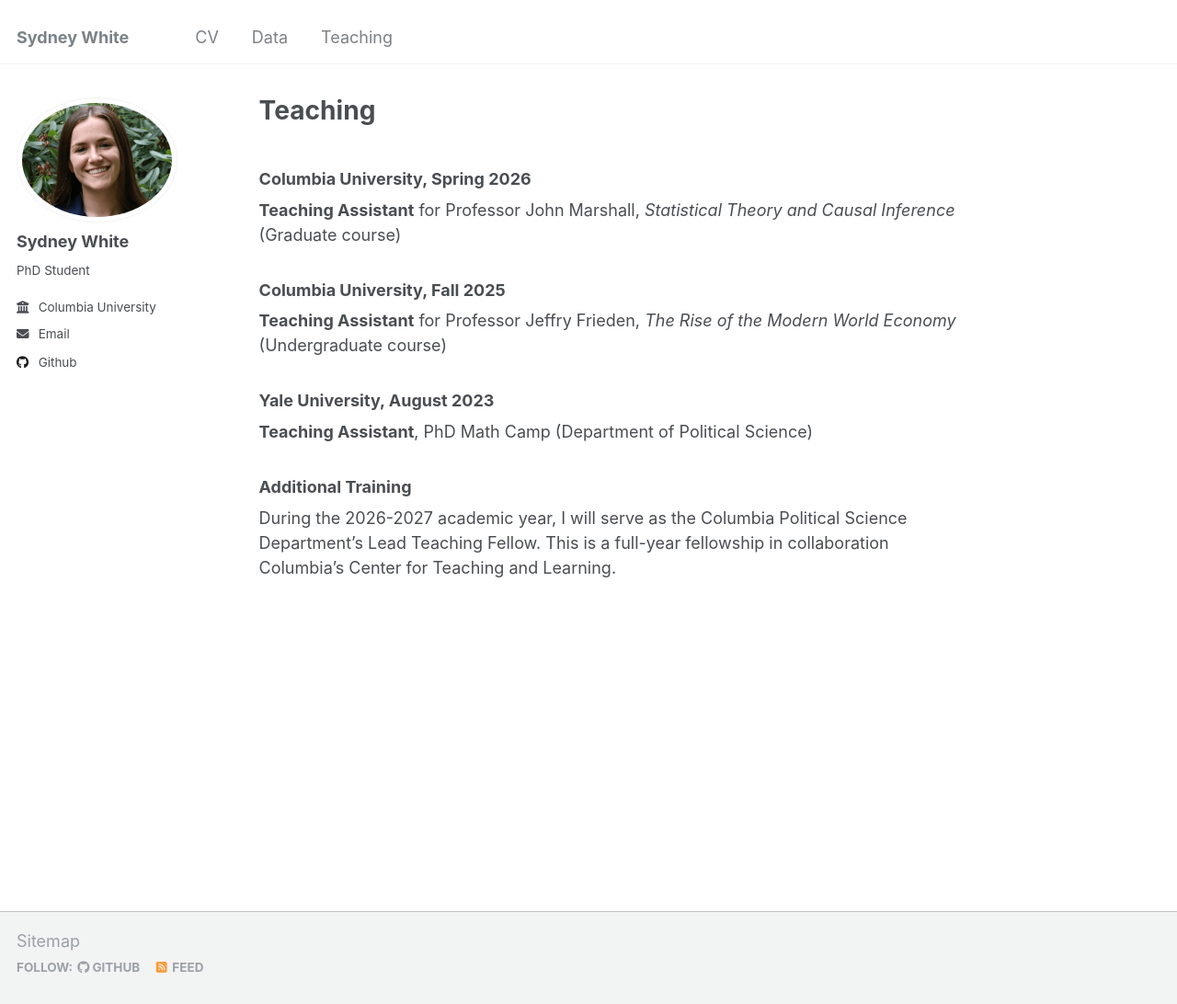
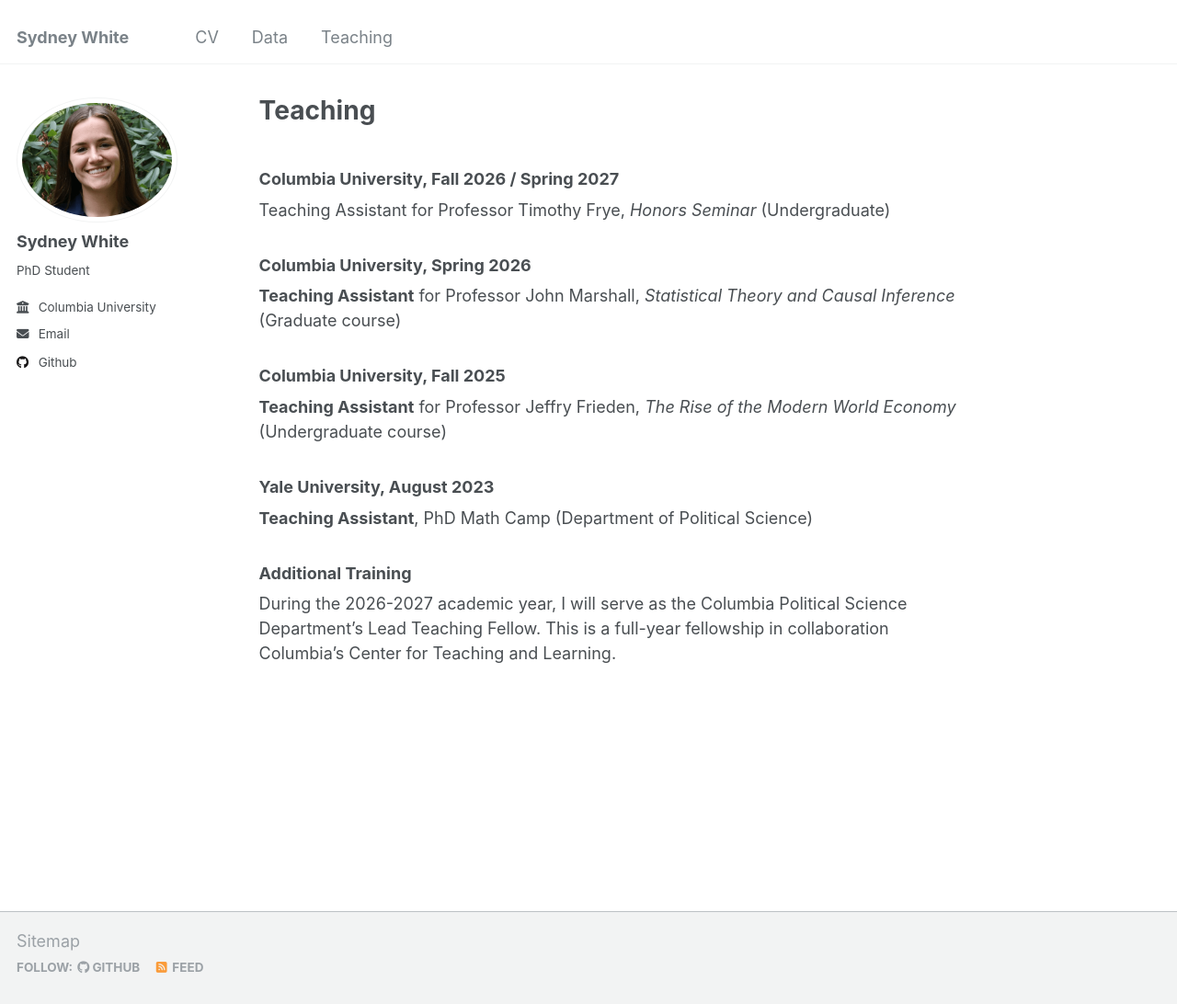
Before and after one commit to Sydney-White/web, a Jekyll site: the page built from _pages/teaching.md, in a window 1280 px wide and 1092 px high. Shown: the whole window at 92% size. Built offline with Jekyll 4.4.1, drawn with Linux system fonts in a browser that asks for light colours.

Commit message:
Add teaching assistant role for Fall 2026

```diff
--- a/_pages/teaching.md
+++ b/_pages/teaching.md
@@ -3,6 +3,9 @@ permalink: /teaching/
 title: Teaching
 author_profile: true
 ---
+
+### Columbia University, Fall 2026 / Spring 2027
+Teaching Assistant for Professor Timothy Frye, *Honors Seminar* (Undergraduate)
 
 ### Columbia University, Spring 2026
 **Teaching Assistant** for Professor John Marshall, *Statistical Theory and Causal Inference* (Graduate course)
```
